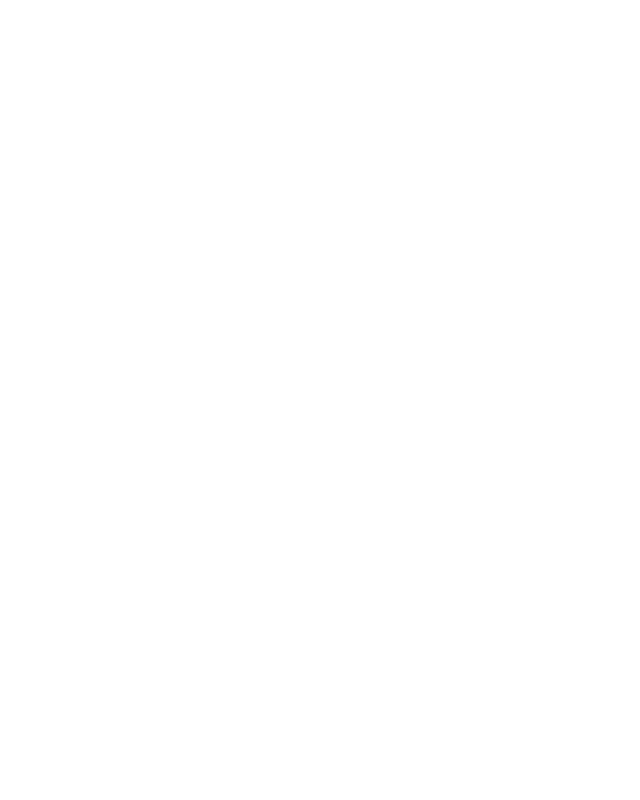
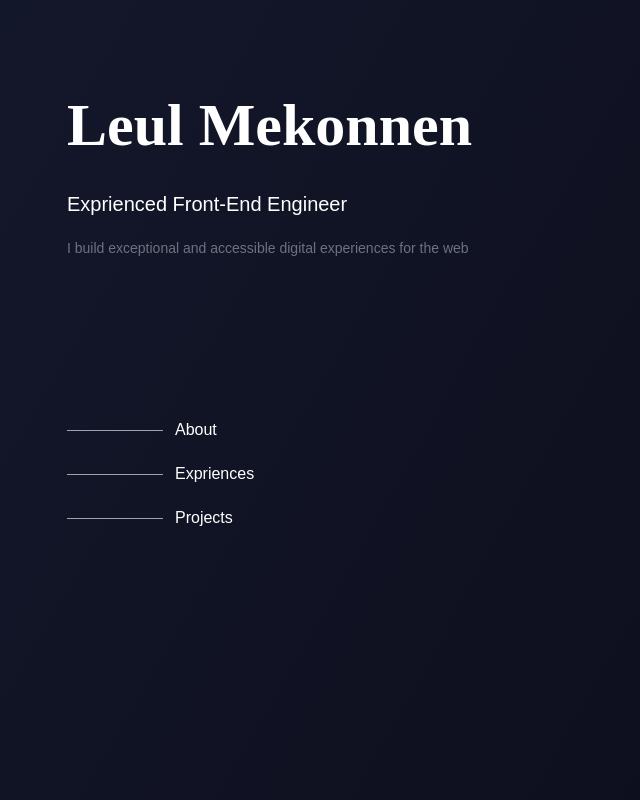
Before and after one commit to lleull/MainProfile, a Next.js app: page / in a window 1280 px wide. Shown: the whole page, without its empty margins (61-701 px from the left). Built offline with nearby package versions, Linux system fonts and the light colour scheme.

Commit message:
State added for the options

```diff
--- a/app/globals.css
+++ b/app/globals.css
@@ -15,7 +15,8 @@
 }
 @font-face {
   font-family: 'jersey';
-  src: url('/font/jersey') format('ttf');
+  src: url('/font/jersey1') format('ttf');
+  font-weight: 800;
 }
 @font-face {
   font-family: 'titi';
@@ -27,7 +28,13 @@
 }
 
 body {
-  color: var(--foreground);
-  background: var(--background);
+  background: linear-gradient(120deg,rgb(20, 24, 43),  rgb(11, 11, 24) );
   font-family: Arial, Helvetica, sans-serif;
 }
+h1,
+h2,
+h3,
+h4,
+h5 {
+  color: 'white';
+}
--- a/app/page.tsx
+++ b/app/page.tsx
@@ -1,7 +1,23 @@
-import Image from 'next/image'
-
+"use client"
+import { useState } from "react"
 export default function Home() {
-  return <div>
-
-  </div>
+  const [selectedOptions, setselectedOptions] = useState("about")
+  return (
+    <div className="w-full h-[100vh] bg-transparent flex items-center justify-center">
+      <div className="w-[80%] h-[80%] flex flex-row">
+        <div className="flex flex-col items-start ">
+          <div className="flex flex-col items-start gap-5">
+            <h1 className="text-[60px] font-Jersey font-semibold  text-white">Leul Mekonnen</h1>
+            <h2 className="text-xl font-light  text-white">Exprienced Front-End Engineer</h2>
+            <p className="text-sm font-light  text-gray-500">I build exceptional and accessible digital experiences for the web</p>
+          </div>
+          <div className="flex flex-col items-start gap-5 mt-40">
+            <h1 className=" flex flex-row items-center gap-3 text-white"> <div className="w-24 h-[1px] bg-gray-400"/>About</h1>
+            <h1 className=" flex flex-row items-center gap-3 text-white"><div className="w-24 h-[1px] bg-gray-400"/>Expriences</h1>
+            <h1 className=" flex flex-row items-center gap-3 text-white"><div className="w-24 h-[1px] bg-gray-400"/>Projects</h1>
+          </div>
+        </div>
+      </div>
+    </div>
+  )
 }
--- a/tailwind.config.ts
+++ b/tailwind.config.ts
@@ -15,7 +15,7 @@
     },
 
     fontFamily: {
-      Jersey_10: ['jersey'],
+      Jersey: ['jersey'],
       titi: ['titi'],
       titibold: ['titibold'], // Add your custom font
     },
```
Also changed, not shown: public/font/Jersey1.ttf (added), public/font/jersey15.ttf (added).
